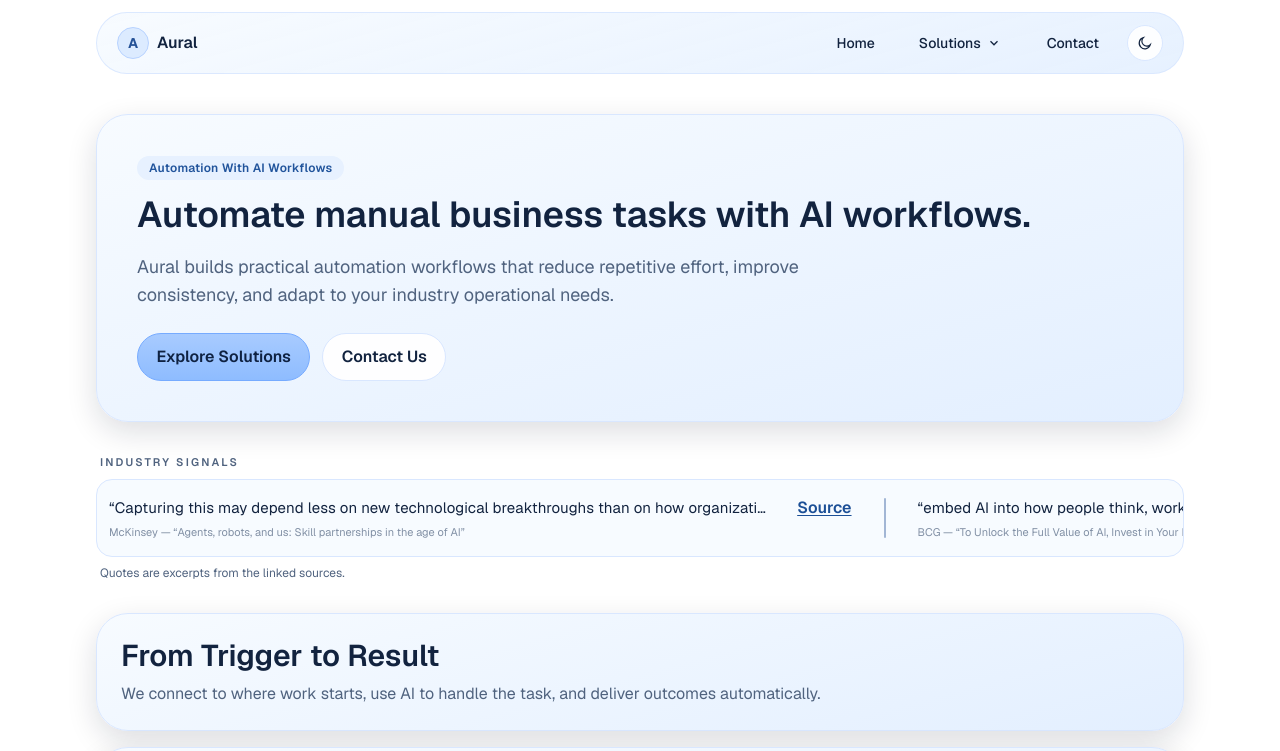
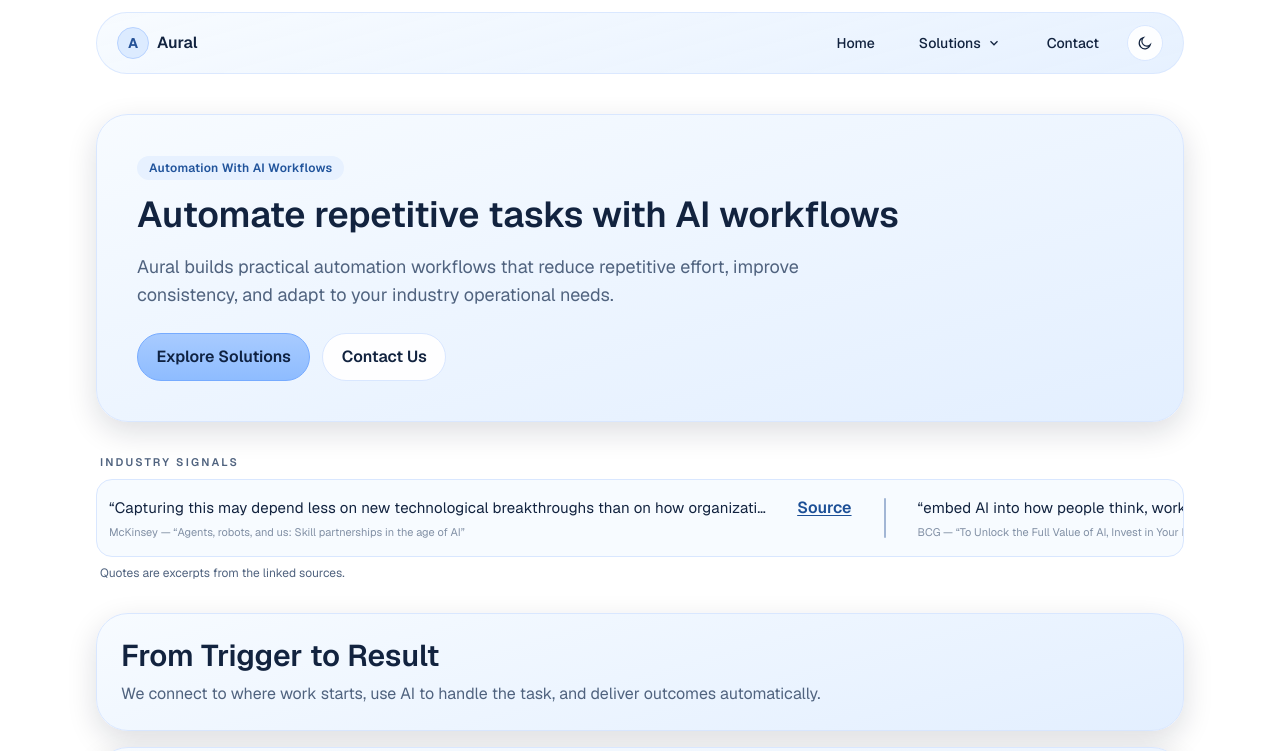
Before and after one commit to siddak1234/snoopy, a Next.js app: page / in a window 1280 px wide. Shown: the top 751 px of the page. Built offline with nearby package versions, Linux system fonts and the light colour scheme.

Commit message:
new update

```diff
--- a/app/page.tsx
+++ b/app/page.tsx
@@ -34,7 +34,7 @@ export default function Home() {
           Automation With AI Workflows
         </p>
         <h1 className="text-3xl font-semibold leading-tight sm:text-4xl">
-          Automate manual business tasks with AI workflows.
+          Automate repetitive tasks with AI workflows
         </h1>
         <p className="mt-4 max-w-2xl text-base leading-7 text-[var(--muted)] sm:text-lg">
           {site.name} builds practical automation workflows that reduce repetitive effort, improve consistency, and adapt to your industry operational needs.
```
